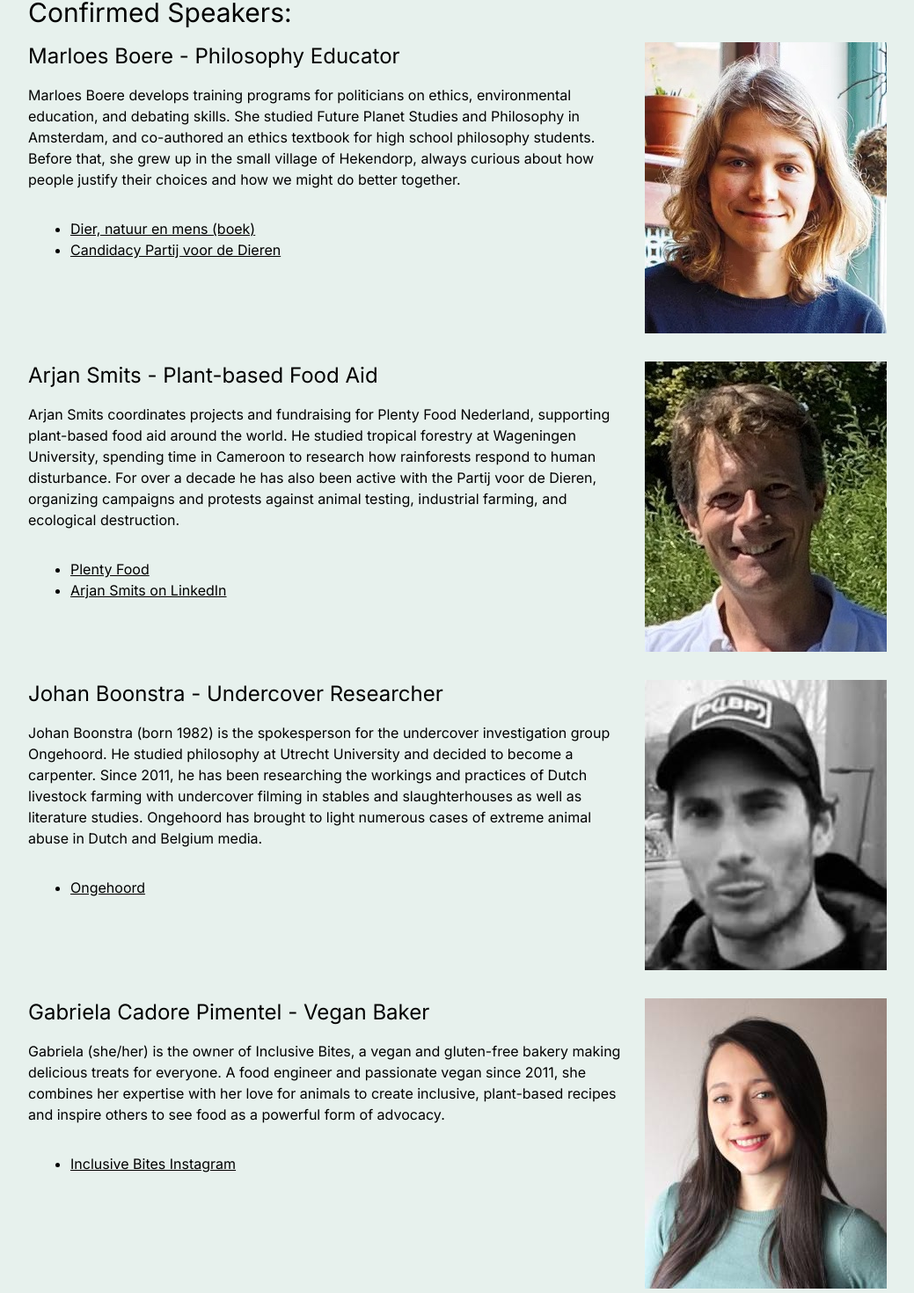
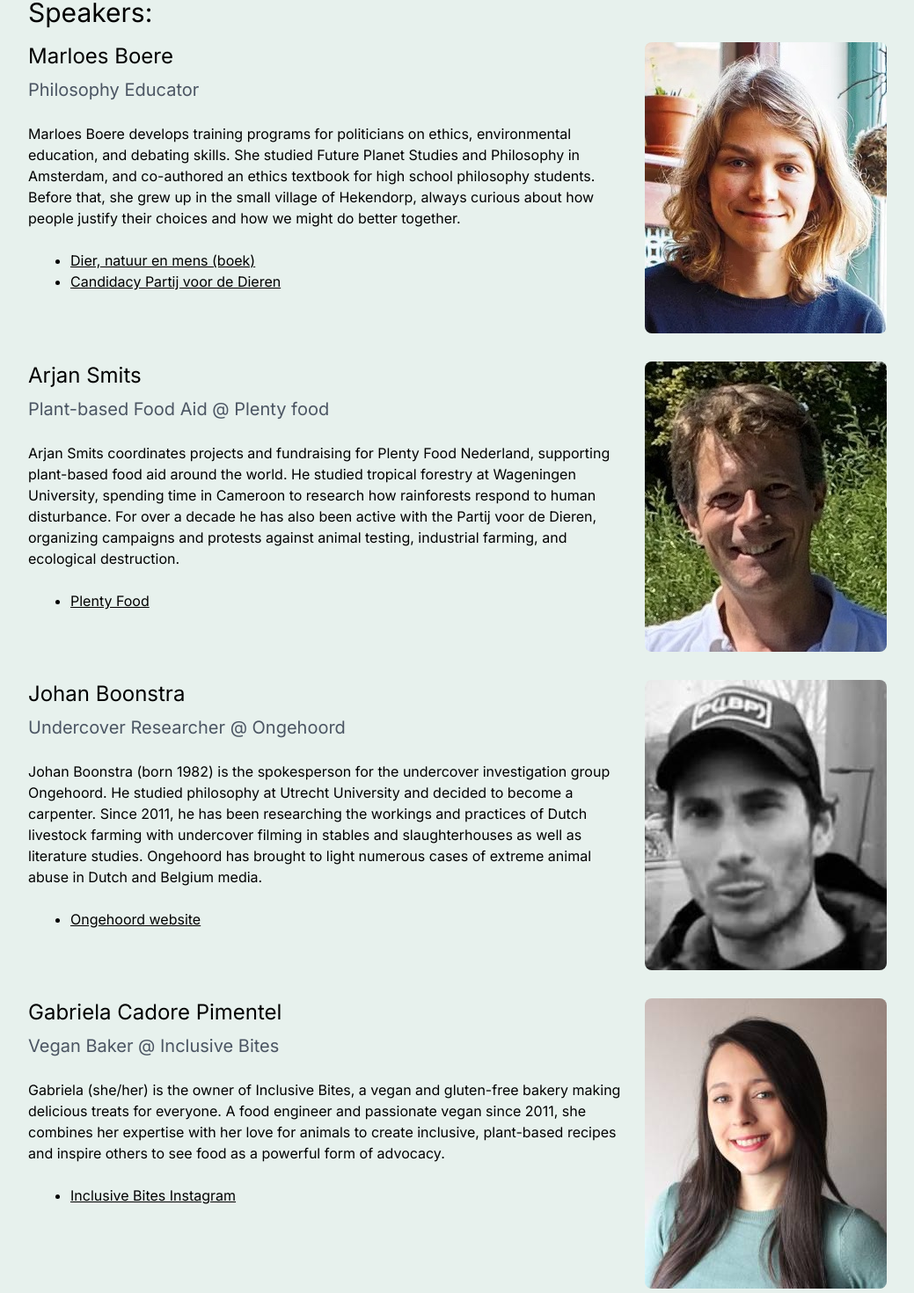
Before and after one commit to veganfuture/veganfuture.org, a Next.js app: page /raaf/3 in a window 1280 px wide. Shown: the part 1051-2521 px from the top of the page at 88% size, without its empty margins (120-1159 px from the left). Built offline with nearby package versions, Linux system fonts and the light colour scheme.

Commit message:
raaf 3: extract all person blocks into a single reusable block. Optimized the block for mobile

```diff
--- a/app/raaf/3/page.tsx
+++ b/app/raaf/3/page.tsx
@@ -6,9 +6,9 @@ import { SignupForm } from "../signup_form";
 import { DonateRaaf } from "../donate_raaf";
 import { getEventByEventId } from "@/lib/events";
 
-const title = "RAAF#3, 28th of November in Amsterdam";
+const title = "RAAF #3, 28th of November in Amsterdam";
 const description =
-  "Join us, once again, for RAAF#3 on the 28th of November in Amsterdam. Doors open at 18:30!";
+  "Join RAAF’s third edition for an inspiring evening of diverse animal activism, ranging from planting mental seeds to planting cameras.";
 
 export const metadata: Metadata = {
   ...BASE_METADATA,
@@ -34,6 +34,133 @@ export const metadata: Metadata = {
   },
 };
 
+type Link = {
+  text: string;
+  url: string;
+}
+
+type PersonInfo = {
+  fullName: string;
+  title: string;
+  organization?: string;
+  description: string;
+  pictureName: string;
+  links: Array<Link>;
+}
+
+const SPEAKERS: Array<PersonInfo> = [
+  {
+    fullName: "Marloes Boere",
+    title: "Philosophy Educator",
+    description: `Marloes Boere develops training programs for politicians on ethics,
+      environmental education, and debating skills. She studied Future Planet
+      Studies and Philosophy in Amsterdam, and co-authored an ethics textbook
+      for high school philosophy students. Before that, she grew up in the small
+      village of Hekendorp, always curious about how people justify their
+      choices and how we might do better together.`,
+    pictureName: "marloes_boere.jpg",
+    links: [{
+      text: "Dier, natuur en mens (boek)",
+      url: "https://www.boom.nl/auteur/110-23442_Boere/100-18778_Dier-natuur-en-mens",
+    }, {
+      text: "Candidacy Partij voor de Dieren",
+      url: "https://noordholland.partijvoordedieren.nl/personen/marloes-boere"
+    }]
+  },
+  {
+    fullName: "Arjan Smits",
+    title: "Plant-based Food Aid",
+    organization: "Plenty food",
+    description: `Arjan Smits coordinates projects and fundraising for Plenty Food
+            Nederland, supporting plant-based food aid around the world. He
+            studied tropical forestry at Wageningen University, spending time in
+            Cameroon to research how rainforests respond to human disturbance.
+            For over a decade he has also been active with the Partij voor de
+            Dieren, organizing campaigns and protests against animal testing,
+            industrial farming, and ecological destruction.`,
+    pictureName: "arjan_smits.jpg",
+    links: [{
+      text: "Plenty Food",
+      url: "https://www.boom.nl/auteur/110-23442_Boere/100-18778_Dier-natuur-en-mens",
+    }]
+  },
+  {
+    fullName: "Johan Boonstra",
+    title: "Undercover Researcher",
+    organization: "Ongehoord",
+    description: `Johan Boonstra (born 1982) is the spokesperson for the undercover investigation group Ongehoord. He studied philosophy at Utrecht University and decided to become a carpenter. Since 2011, he has been researching the workings and practices of Dutch livestock farming with undercover filming in stables and slaughterhouses as well as literature studies. Ongehoord has brought to light numerous cases of extreme animal abuse in Dutch and Belgium media.`,
+    pictureName: "johan_boonstra.jpg",
+    links: [{
+      text: "Ongehoord website",
+      url: "https://ongehoord.info",
+    }]
+  },
+  {
+    fullName: "Gabriela Cadore Pimentel",
+    title: "Vegan Baker",
+    organization: "Inclusive Bites",
+    description: `Gabriela (she/her) is the owner of Inclusive Bites, a vegan and
+            gluten-free bakery making delicious treats for everyone. A food
+            engineer and passionate vegan since 2011, she combines her expertise
+            with her love for animals to create inclusive, plant-based recipes
+            and inspire others to see food as a powerful form of advocacy.`,
+    pictureName: "gabriela.jpg",
+    links: [{
+      text: "Inclusive Bites Instagram",
+      url: "https://www.instagram.com/inclusivebites/",
+    }]
+  },
+  {
+    fullName: "Niki Wagner",
+    title: "Pigeon Rescuer",
+    organization: "SOS duif",
+    description: `Did you know you have the power to help pigeons right in your own
+            neighborhood? Niki Wagner from SOS Duif shares her personal
+            experience on how each of us can step up to care for the homeless
+            and wild birds living alongside us in the city. From recognizing
+            signs of illness to safely freeing pigeons trapped by strings or
+            debris, there are simple, legal actions you can take that align with
+            animal protection laws. These winged city dwellers often go
+            unnoticed, but they depend on our kindness and awareness. By
+            understanding how to identify their needs and knowing your legal
+            obligations, you can directly improve their wellbeing — and make our
+            urban environment a kinder place for all creatures. Ready to learn
+            how to make a difference? Let’s take action, one pigeon at a time.`,
+    pictureName: "niki_wagner.jpg",
+    links: [{
+      text: "SOS duif website",
+      url: "https://www.sosduif.nl",
+    }]
+  },
+];
+
+const MODERATORS: Array<PersonInfo> = [
+  {
+    fullName: "That Chip Guy",
+    title: "Youtuber, WeTheFree organizer",
+    description: `Chip is one of the Netherlands’ most prolific YouTubers on the topic
+      of veganism. Several times a week, he can be found on the streets of
+      Amsterdam engaging people in thoughtful conversations about their
+      values. His livestreams attract extremely large audiences.
+      Beyond his online activism, Chip is also a weightlifter, certified
+      nutritionist, and critical thinker. He brings a skeptical and
+      analytical mindset to everything he does. In addition to his
+      personal work, Chip is an organizer for WeTheFree Amsterdam and
+      serves as the lead frontend developer at WeTheFree.`,
+    links: [
+      {
+        text: "That Chip Guy, Youtube",
+        url: "https://www.youtube.com/@ThatChipGuy"
+      },
+      {
+        text: "Real Chip Guy, Instagram",
+        url: "https://www.instagram.com/realchipguy/"
+      }
+    ],
+    pictureName: "cip.jpg",
+  }
+];
+
 export default function RAAF3() {
   const raaf3 = getEventByEventId("raaf3");
 
@@ -57,7 +184,7 @@ export default function RAAF3() {
       </div>
 
       <div className="p-4">
-        <p>RAAF (Revolutionary Animal Advocacy Forum) is back with a third edition!
+        <p>RAAF is back with a third edition!
           We're very excited to announce our speakers, who come from an incredibly broad
           range of animal advocacy styles. From baking cakes to planting mental seeds to planting cameras,
           this is an evening to get inspired by all forms of activism.
@@ -156,232 +283,17 @@ export default function RAAF3() {
         </div>
       </div>
 
-      <div className="px-4 pt-4 text-3xl">Confirmed Speakers:</div>
+      <div className="px-4 pt-4 text-3xl">Speakers:</div>
 
-      <div className="p-4 flex flex-col md:flex-row items-start gap-4">
-        <div className="flex-1">
-          <span className="text-2xl">Marloes Boere - Philosophy Educator</span>
-          <p className="py-4">
-            Marloes Boere develops training programs for politicians on ethics,
-            environmental education, and debating skills. She studied Future
-            Planet Studies and Philosophy in Amsterdam, and co-authored an
-            ethics textbook for high school philosophy students. Before that,
-            she grew up in the small village of Hekendorp, always curious about
-            how people justify their choices and how we might do better
-            together.
-          </p>
-          <div className="p-4">
-            <ul className="list-disc pl-8">
-              <li>
-                <a
-                  href="https://www.boom.nl/auteur/110-23442_Boere/100-18778_Dier-natuur-en-mens"
-                  target="_blank"
-                >
-                  Dier, natuur en mens (boek)
-                </a>
-              </li>
-              <li>
-                <a
-                  href="https://noordholland.partijvoordedieren.nl/personen/marloes-boere"
-                  target="_blank"
-                >
-                  Candidacy Partij voor de Dieren
-                </a>
-              </li>
-            </ul>
-          </div>
-        </div>
-
-        <Image
-          src={"/raaf3/marloes_boere.jpg"}
-          width={275}
-          height={330}
-          alt="Picture of Marloes Boere"
-          className="flex-shrink-0"
-        />
-      </div>
-
-      <div className="p-4 flex flex-col md:flex-row items-start gap-4">
-        <div className="flex-1">
-          <span className="text-2xl">Arjan Smits - Plant-based Food Aid</span>
-          <p className="py-4">
-            Arjan Smits coordinates projects and fundraising for Plenty Food
-            Nederland, supporting plant-based food aid around the world. He
-            studied tropical forestry at Wageningen University, spending time in
-            Cameroon to research how rainforests respond to human disturbance.
-            For over a decade he has also been active with the Partij voor de
-            Dieren, organizing campaigns and protests against animal testing,
-            industrial farming, and ecological destruction.
-          </p>
-          <div className="p-4">
-            <ul className="list-disc pl-8">
-              <li>
-                <a href="https://plentyfood.nl/" target="_blank">
-                  Plenty Food
-                </a>
-              </li>
-              <li>
-                <a
-                  href="https://www.linkedin.com/in/arjan-smits-bb078013"
-                  target="_blank"
-                >
-                  Arjan Smits on LinkedIn
-                </a>
-              </li>
-            </ul>
-          </div>
-        </div>
-        <Image
-          src={"/raaf3/arjan_smits.jpg"}
-          width={275}
-          height={330}
-          alt="Picture of Arjan Smits"
-          className="flex-shrink-0"
-        />
-      </div>
-
-      <div className="p-4 flex flex-col md:flex-row items-start gap-4">
-        <div className="flex-1">
-          <span className="text-2xl">
-            Johan Boonstra - Undercover Researcher
-          </span>
-          <p className="py-4">
-            Johan Boonstra (born 1982) is the spokesperson for the undercover investigation group Ongehoord. He studied philosophy at Utrecht University and decided to become a carpenter. Since 2011, he has been researching the workings and practices of Dutch livestock farming with undercover filming in stables and slaughterhouses as well as literature studies. Ongehoord has brought to light numerous cases of extreme animal abuse in Dutch and Belgium media.           </p>
-          <div className="p-4">
-            <ul className="list-disc pl-8">
-              <li>
-                <a href="https://ongehoord.info" target="_blank">
-                  Ongehoord
-                </a>
-              </li>
-            </ul>
-          </div>
-        </div>
-        <Image
-          src={"/raaf3/johan_boonstra.jpg"}
-          width={275}
-          height={330}
-          alt="Picture of Johan Boonstra"
-          className="flex-shrink-0"
-        />
-      </div>
-
-      <div className="p-4 flex flex-col md:flex-row items-start gap-4">
-        <div className="flex-1">
-          <span className="text-2xl">
-            Gabriela Cadore Pimentel - Vegan Baker
-          </span>
-          <p className="py-4">
-            Gabriela (she/her) is the owner of Inclusive Bites, a vegan and
-            gluten-free bakery making delicious treats for everyone. A food
-            engineer and passionate vegan since 2011, she combines her expertise
-            with her love for animals to create inclusive, plant-based recipes
-            and inspire others to see food as a powerful form of advocacy.
-          </p>
-          <div className="p-4">
-            <ul className="list-disc pl-8">
-              <li>
-                <a
-                  href="https://www.instagram.com/inclusivebites/?hl=en"
-                  target="_blank"
-                >
-                  Inclusive Bites Instagram
-                </a>
-              </li>
-            </ul>
-          </div>
-        </div>
-        <Image
-          src={"/raaf3/gabriela.jpg"}
-          width={275}
-          height={330}
-          alt="Picture of Gabriela Cadore Pimentel"
-          className="flex-shrink-0"
-        />
-      </div>
-
-      <div className="p-4 flex flex-col md:flex-row items-start gap-4">
-        <div className="flex-1">
-          <span className="text-2xl">Niki Wagner - Pigeon Rescuer</span>
-          <p className="py-4">
-            Did you know you have the power to help pigeons right in your own
-            neighborhood? Niki Wagner from SOS Duif shares her personal
-            experience on how each of us can step up to care for the homeless
-            and wild birds living alongside us in the city. From recognizing
-            signs of illness to safely freeing pigeons trapped by strings or
-            debris, there are simple, legal actions you can take that align with
-            animal protection laws. These winged city dwellers often go
-            unnoticed, but they depend on our kindness and awareness. By
-            understanding how to identify their needs and knowing your legal
-            obligations, you can directly improve their wellbeing — and make our
-            urban environment a kinder place for all creatures. Ready to learn
-            how to make a difference? Let’s take action, one pigeon at a time.
-          </p>
-          <div className="p-4">
-            <ul className="list-disc pl-8">
-              <li>
-                <a href="https://www.sosduif.nl" target="_blank">
-                  SOS duif website
-                </a>
-              </li>
-            </ul>
-          </div>
-        </div>
-        <Image
-          src={"/raaf3/niki_wagner.jpg"}
-          width={275}
-          height={330}
-          alt="Picture of Niki Wagner"
-          className="flex-shrink-0"
-        />
-      </div>
+      {SPEAKERS.map((speaker, idx) =>
+        <Person key={idx} person={speaker} />
+      )}
 
       <div className="px-4 pt-4 text-3xl">Moderator:</div>
 
-      <div className="p-4 flex flex-col md:flex-row items-start gap-4">
-        <div className="flex-1">
-          <span className="text-2xl">
-            That Chip Guy - Youtuber, WTF organizer
-          </span>
-          <p className="py-4">
-            Chip is one of the Netherlands’ most prolific YouTubers on the topic
-            of veganism. Several times a week, he can be found on the streets of
-            Amsterdam engaging people in thoughtful conversations about their
-            values. His livestreams attract extremely large audiences.
-          </p>
-          <p className="py-4">
-            Beyond his online activism, Chip is also a weightlifter, certified
-            nutritionist, and critical thinker. He brings a skeptical and
-            analytical mindset to everything he does. In addition to his
-            personal work, Chip is an organizer for WeTheFree Amsterdam and
-            serves as the lead frontend developer at WeTheFree.
-          </p>
-          <div className="p-4">
-            <ul className="list-disc pl-8">
-              <li>
-                <a href="https://www.youtube.com/@ThatChipGuy" target="_blank">
-                  That Chip Guy, Youtube
-                </a>
-              </li>
-              <li>
-                <a
-                  href="https://www.instagram.com/realchipguy/"
-                  target="_blank"
-                >
-                  Real Chip Guy, Instagram
-                </a>
-              </li>
-            </ul>
-          </div>
-        </div>
-        <Image
-          src={"/raaf3/cip.jpg"}
-          width={275}
-          height={330}
-          alt="Picture of That Chip Guy"
-          className="flex-shrink-0"
-        />
-      </div>
+      {MODERATORS.map((moderator, idx) =>
+        <Person key={idx} person={moderator} />
+      )}
 
       <div className="p-4 text-3xl">Donation based</div>
       <div className="p-4">
@@ -395,3 +307,54 @@ export default function RAAF3() {
     </>
   );
 }
+
+
+function Person({ person }: { person: PersonInfo }) {
+  return <div className="p-4 flex flex-col md:flex-row items-start gap-4">
+
+    <div className="flex flex-col flex-1 order-2 md:order-1">
+      <span className="text-2xl mb-2">{person.fullName}</span>
+      <span className="text-xl mb-4 text-gray-600">{ person.organization ?
+        `${person.title} @ ${person.organization}` : person.title}</span>
+
+      <div className="mb-4 md:hidden self-center">
+        <Image
+          src={`/raaf3/${person.pictureName}`}
+          width={275}
+          height={330}
+          alt={`Picture of ${person.fullName}`}
+          className="rounded-lg"
+        />
+      </div>
+
+      <p className="py-2">
+        {person.description}
+      </p>
+
+      <div className="p-4">
+        <ul className="list-disc pl-8">
+          {person.links.map((link, lidx) =>
+            <li key={lidx}>
+              <a
+                href={link.url}
+                target="_blank"
+              >
+                {link.text}
+              </a>
+            </li>)}
+        </ul>
+      </div>
+    </div>
+
+    <div className="order-1 md:order-2 hidden md:block">
+      <Image
+        src={`/raaf3/${person.pictureName}`}
+        width={275}
+        height={330}
+        alt={`Picture of ${person.fullName}`}
+        className="flex-shrink-0 rounded-lg"
+      />
+    </div>
+
+  </div>
+}
```
